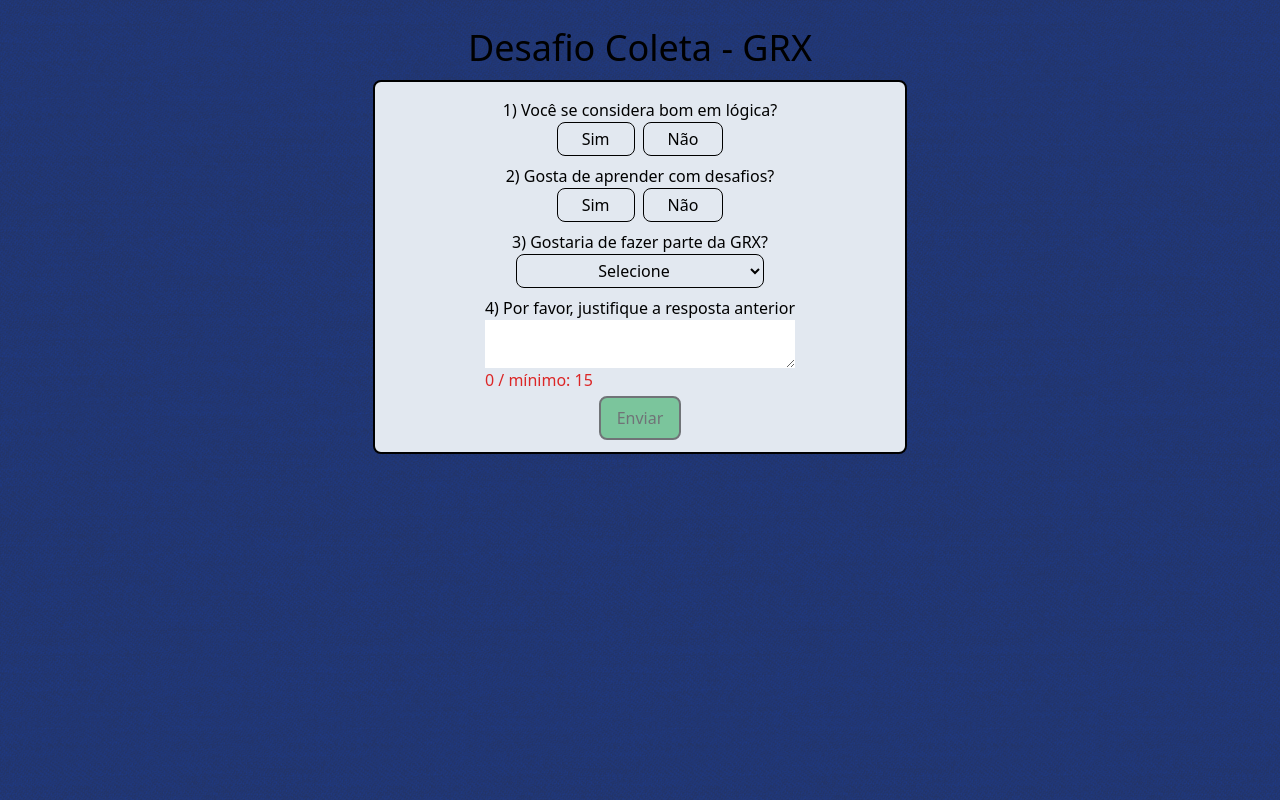
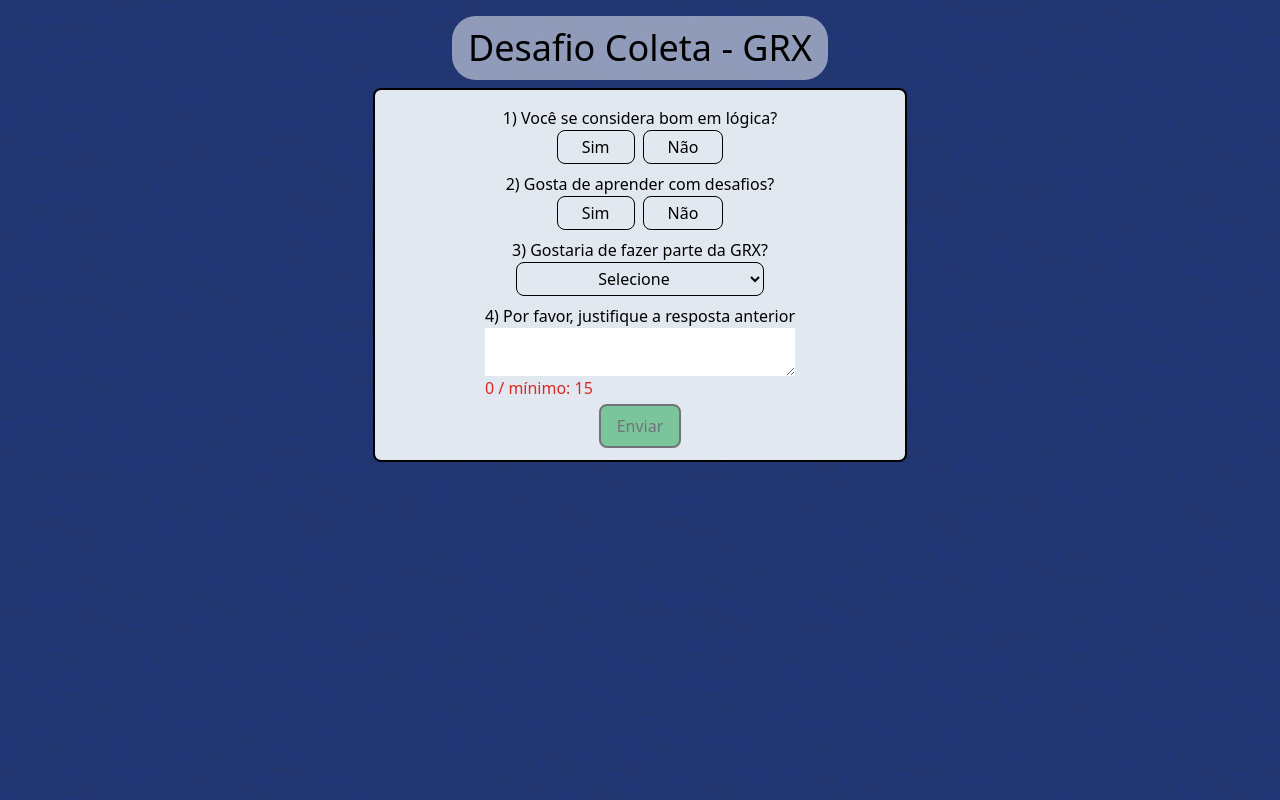
Before and after one commit to muriloommaia/grx-challenge, a React (Vite) app in the folder front-end/: page / in a window 1280 px wide. Built offline with nearby package versions, Linux system fonts and the light colour scheme.

Commit message:
style: estiliza titulo

```diff
--- a/front-end/src/components/Pages/Home.tsx
+++ b/front-end/src/components/Pages/Home.tsx
@@ -6,7 +6,9 @@
   const { submit: { isSubmit } } = useSelector((state: RootState) => state)
   return (
     <div className="flex flex-col items-center pt-4 w-10/12 md:min-w-[500px] md:w-5/12">
+      <div className='bg-white bg-opacity-50 px-4 rounded-3xl mb-2'>
       <h1 className='text-4xl py-3'>Desafio Coleta - GRX</h1>
+      </div>
       { !isSubmit ? <Forms /> : <Result /> }
     </div>
   )
```
